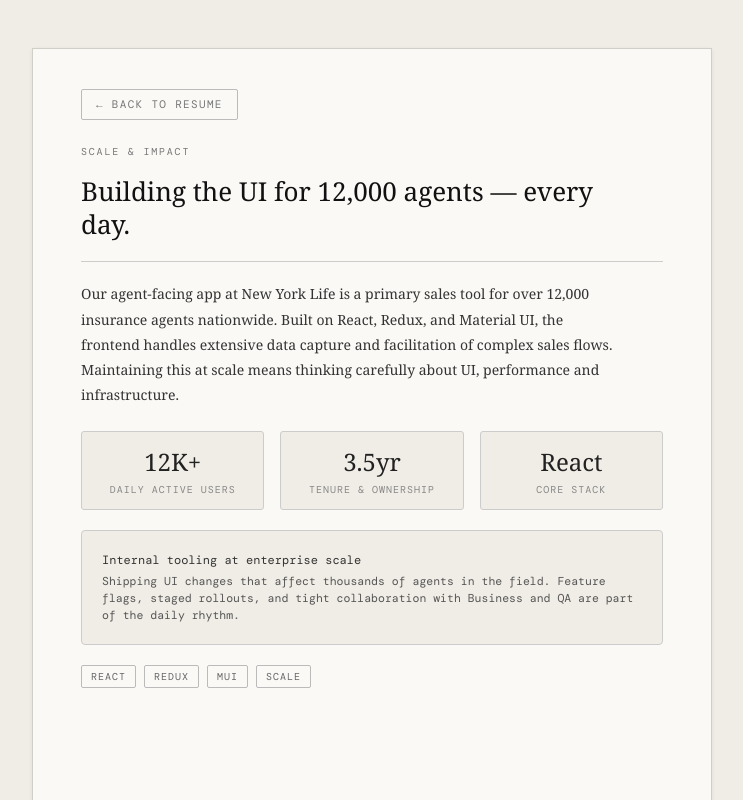
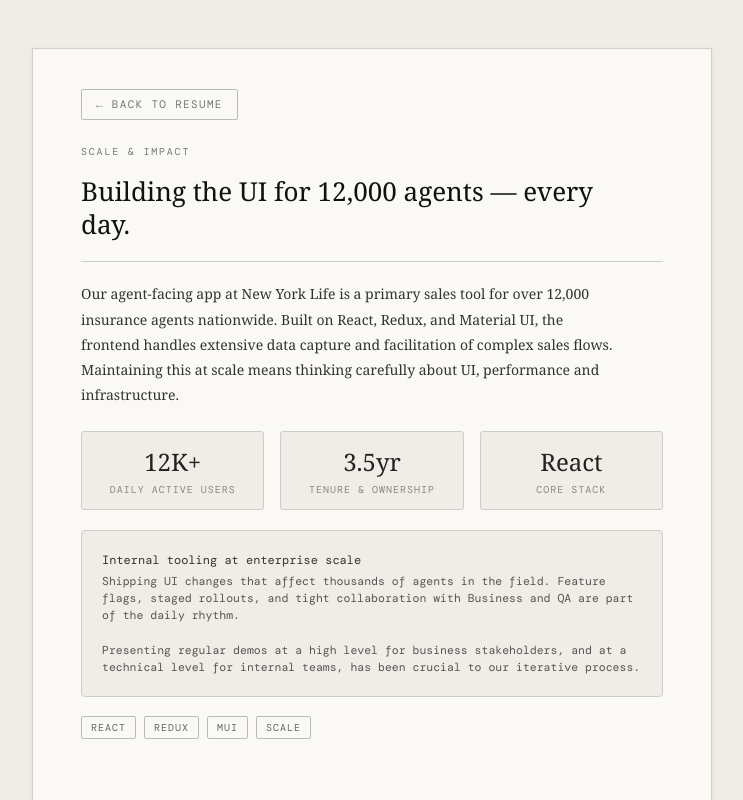
Before and after one commit to Tedicode/claude-nextjs-resume, a Next.js app: page / in a window 1280 px wide. Both pictures are taken after a click on the item 640 px from the left and 304 px from the top of the page. Shown: the top 800 px of the page, without its empty margins (268-1011 px from the left). Built offline with nearby package versions, Linux system fonts and the light colour scheme; a web font is replaced by a local one.

Commit message:
update: condense copy from bullet points to story

```diff
--- a/src/components/Resume.tsx
+++ b/src/components/Resume.tsx
@@ -11,12 +11,12 @@
 
 const nylBullets: Bullet[] = [
   { text: 'Develop and maintain UI (React/Redux/MUI) and API contracts of internal agent-facing app (12,000 users)', storyId: 'scale' },
-  { text: 'Collaborate closely with business, QA, design and backend teams to deliver features in AGILE fashion' },
+  // { text: 'Collaborate closely with business, QA, design and backend teams to deliver features in AGILE fashion' },
   { text: 'Implemented role-based architecture leveraging entitlements for differential access and experience', storyId: 'rbac' },
   { text: 'Led the research and development for our platform integration of Storyblok CMS', storyId: 'storyblok' },
   { text: 'Performed architectural cleanups and major refactor of frontend foundation for the maturing app', storyId: 'refactor' },
   { text: 'Owned and led the creation of the application\'s companion window and a new session-driven mode', storyId: 'companion' },
-  { text: 'Present demos at high level for business stakeholders and at technical level for internal teams' },
+  // { text: 'Present demos at high level for business stakeholders and at technical level for internal teams' },
 ]
 
 type Props = {
--- a/src/components/StoryOverlay.tsx
+++ b/src/components/StoryOverlay.tsx
@@ -161,7 +161,7 @@
                 <div style={{ fontSize: '12px', color: '#333', marginBottom: '4px' }}>
                   {story.media.title}
                 </div>
-                <div>{story.media.description}</div>
+                <div style={{whiteSpace: 'break-spaces'}}>{story.media.description}</div>
               </div>
 
               {/* Tags  test*/}
--- a/src/data/stories.ts
+++ b/src/data/stories.ts
@@ -42,7 +42,7 @@
     media: {
       title: 'Internal tooling at enterprise scale',
       description:
-        'Shipping UI changes that affect thousands of agents in the field. Feature flags, staged rollouts, and tight collaboration with Business and QA are part of the daily rhythm.',
+        'Shipping UI changes that affect thousands of agents in the field. Feature flags, staged rollouts, and tight collaboration with Business and QA are part of the daily rhythm.\n\nPresenting regular demos at a high level for business stakeholders, and at a technical level for internal teams, has been crucial to our iterative process.',
     },
   },
   {
```
